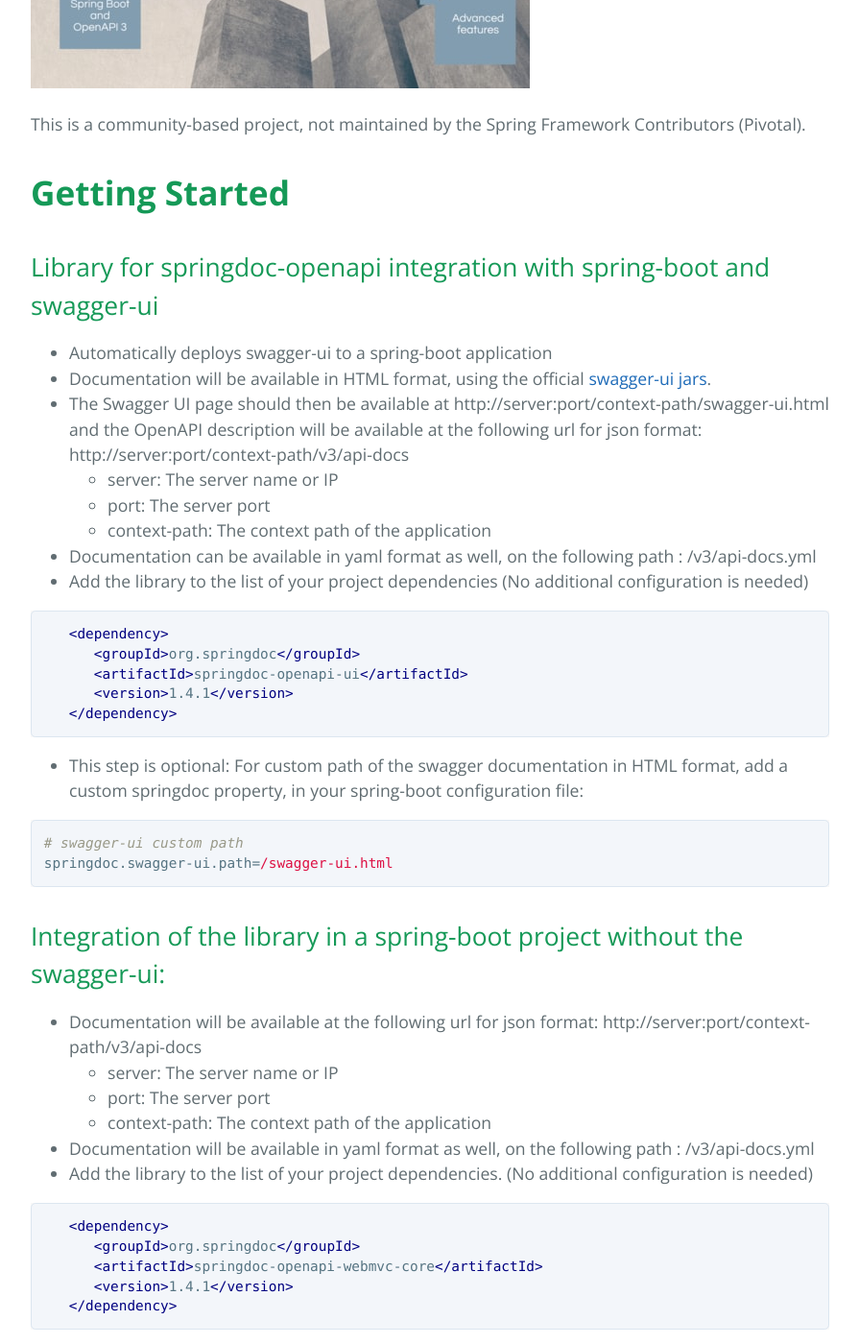
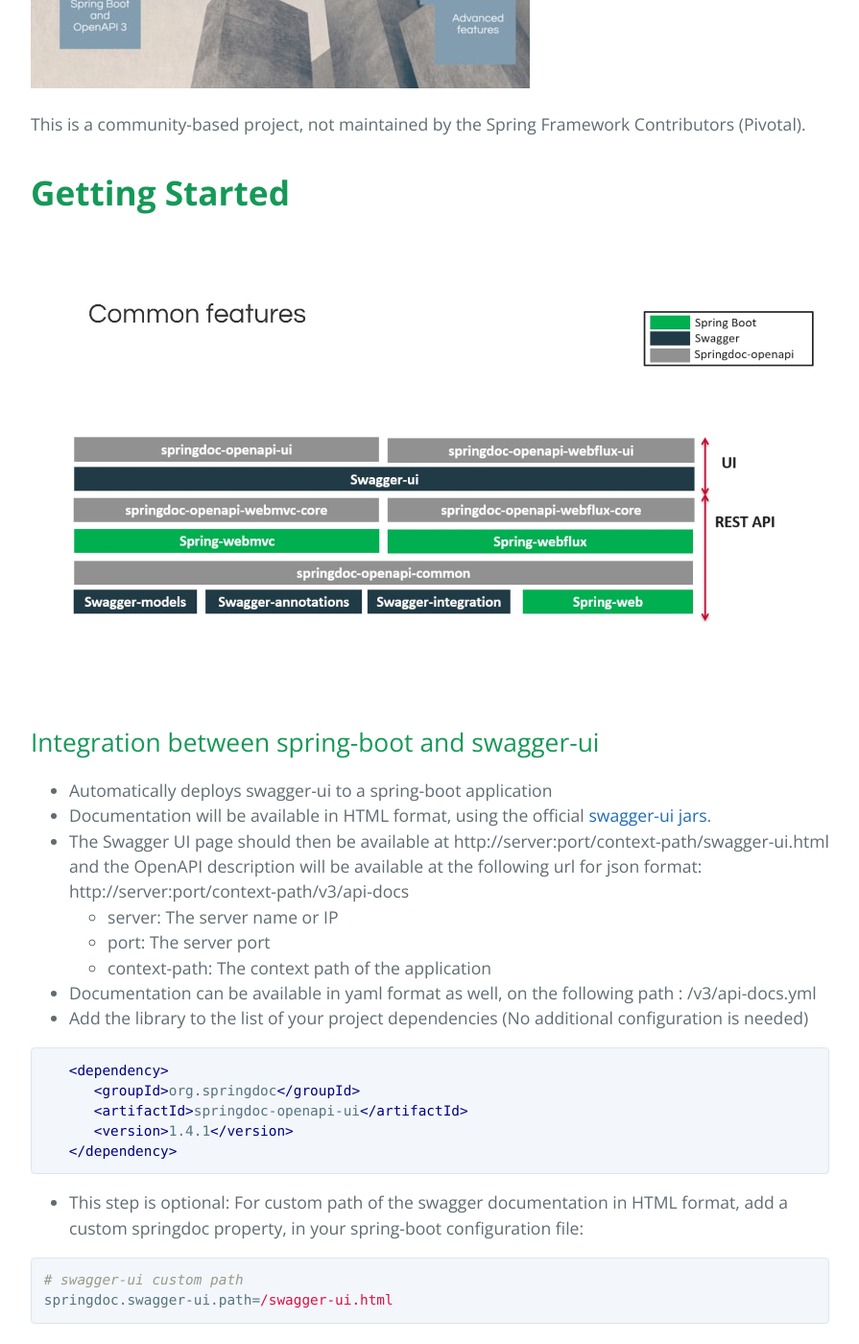
Before and after one commit to springdoc/springdoc.github.io, a Jekyll site: the page built from index.md, in a window 1280 px wide and 1400 px high, scrolled down 1461 px. Shown: the whole window at 96% size, without its empty margins (192-1087 px from the left). Built offline with Jekyll 4.4.1, drawn with Linux system fonts in a browser that asks for light colours; some of the changed text lies outside the part shown.

Commit message:
Update index.md

````diff
--- a/index.md
+++ b/index.md
@@ -29,8 +29,9 @@ This is a community-based project, not maintained by the Spring Framework Contri
 
 
 # **Getting Started**
+![overview](https://springdoc.org/assets/images/common.jpg)
 
-## Library for springdoc-openapi integration with spring-boot and swagger-ui
+## Integration between spring-boot and swagger-ui
 *   Automatically deploys swagger-ui to a spring-boot application
 *   Documentation will be available in HTML format, using the official [swagger-ui jars](https://github.com/swagger-api/swagger-ui.git).
 *   The Swagger UI page should then be available at http://server:port/context-path/swagger-ui.html and the OpenAPI description will be available at the following url for json format: http://server:port/context-path/v3/api-docs
@@ -54,7 +55,7 @@ This is a community-based project, not maintained by the Spring Framework Contri
 springdoc.swagger-ui.path=/swagger-ui.html
 ```
 
-## Integration of the library in a spring-boot project without the swagger-ui:
+## Integration in a spring-boot project without the swagger-ui:
 *   Documentation will be available at the following url for json format: http://server:port/context-path/v3/api-docs
     * server: The server name or IP
     * port: The server port
````
